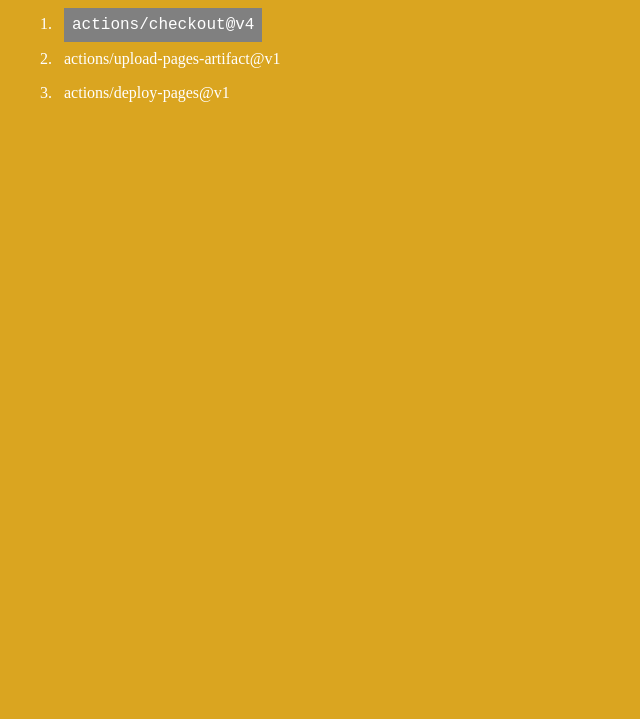
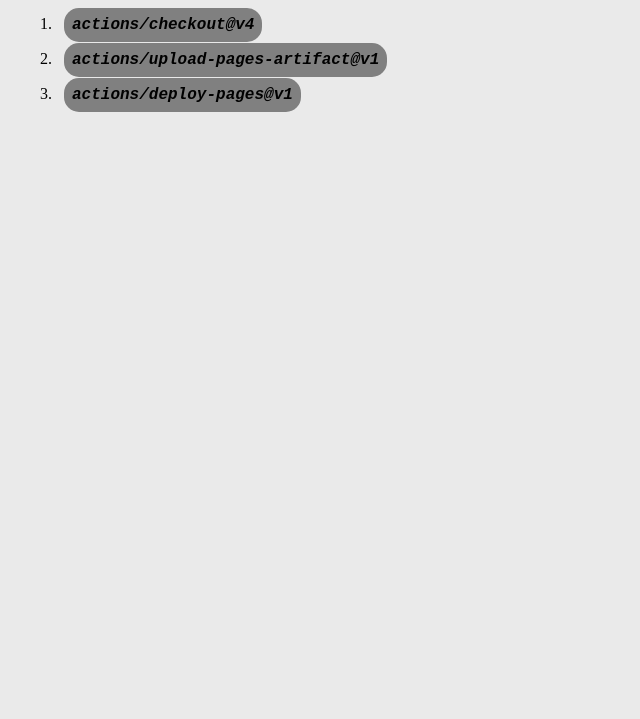
Before and after one commit to nikonico25/githubactions-demo, a plain HTML site: page src/index.html in a window 1280 px wide. Shown: the part 81-800 px from the top of the page, without its empty margins (0-640 px from the left). Drawn offline with Linux system fonts and the light colour scheme.

Commit message:
fix: style

```diff
--- a/build/style.css
+++ /dev/null
@@ -1,13 +0,0 @@
-html{
-    padding: 0.5rem;
-    background-color: goldenrod;
-    font-size: 16px;
-}
-li {
-    padding: 0.5rem;
-    color: white;
-}
-code {
-    padding: 0.5rem;
-    background-color: grey;
-}
--- a/build/index.html
+++ b/src/index.html
@@ -12,8 +12,12 @@
       <li>
         <code>actions/checkout@v4</code>
       </li>
-      <li>actions/upload-pages-artifact@v1</li>
-      <li>actions/deploy-pages@v1</li>
+      <li>
+        <code>actions/upload-pages-artifact@v1</code>
+      </li>
+      <li>
+        <code>actions/deploy-pages@v1</code>
+      </li>
     </ol>
   </body>
 </html>
--- /dev/null
+++ b/src/style.css
@@ -0,0 +1,16 @@
+html{
+    padding: 0.5rem;
+    background-color: rgba(128, 128, 128, 0.164);
+    font-size: 16px;
+}
+li {
+    padding: 0.5rem;
+    color: black;
+}
+code {
+    padding: 0.5rem;
+    background-color: grey;
+    font-style: italic;
+    font-weight: bold;
+    border-radius: 15px;
+}
```
Also changed, not shown: 1 other file.
